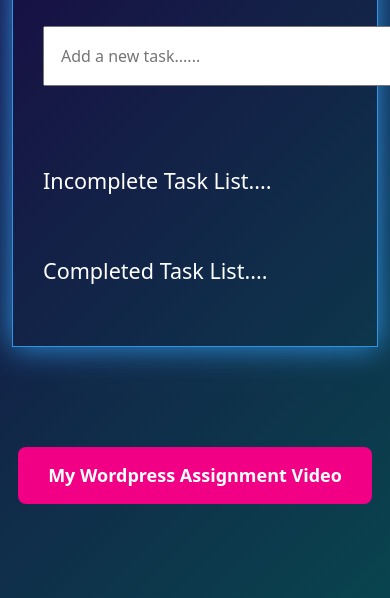
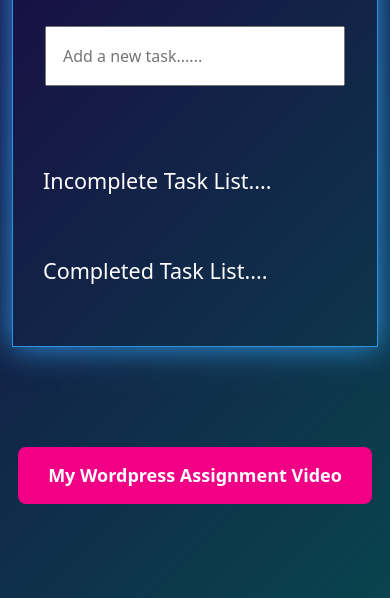
Before and after one commit to shakib53626/todolist, a plain HTML site: page index.html in a window 390 px wide. Shown: the part 288-886 px from the top of the page. Drawn offline with nearby package versions, Linux system fonts and the light colour scheme.

Commit message:
Add files via upload

```diff
--- a/css/style.css
+++ b/css/style.css
@@ -124,3 +124,8 @@
         width: 350px;
     }
 }
+@media screen and (max-width:435px) {
+    .preloader input{
+        width: 300px;
+    }
+}
```
